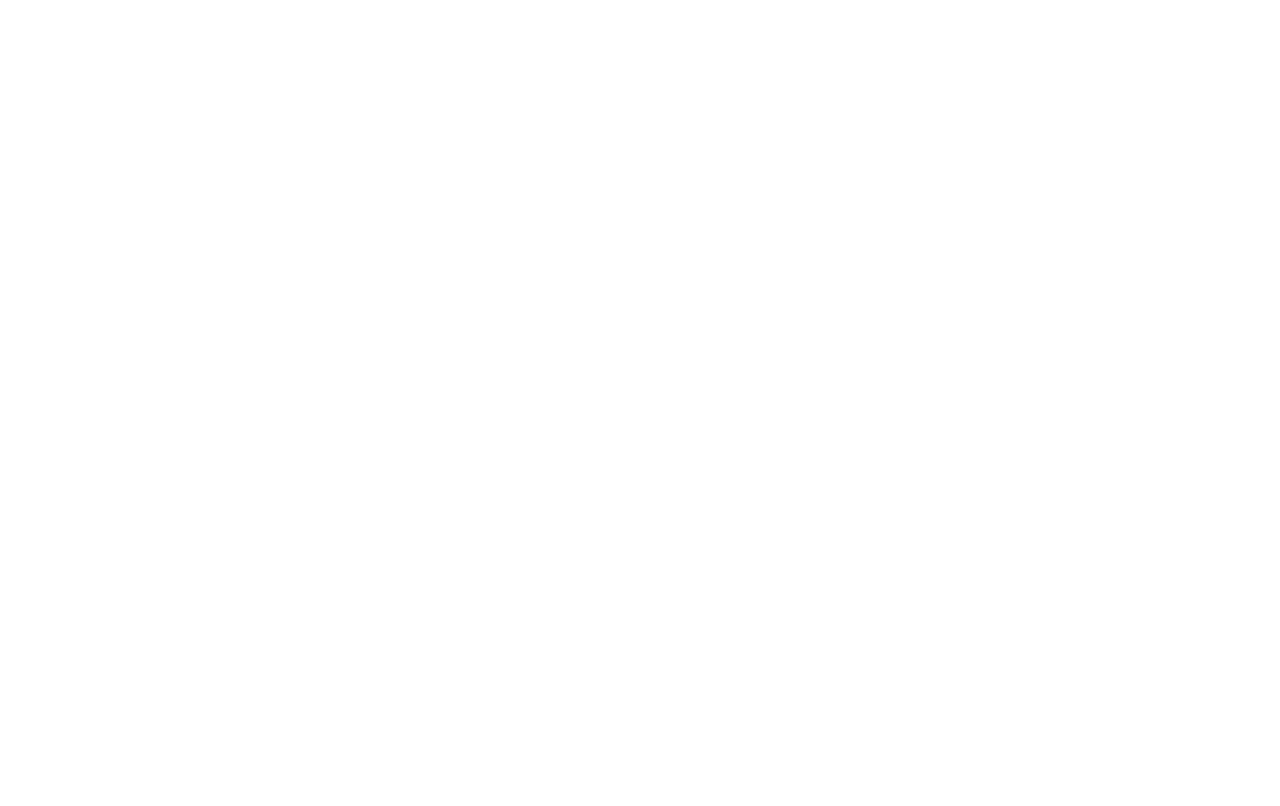
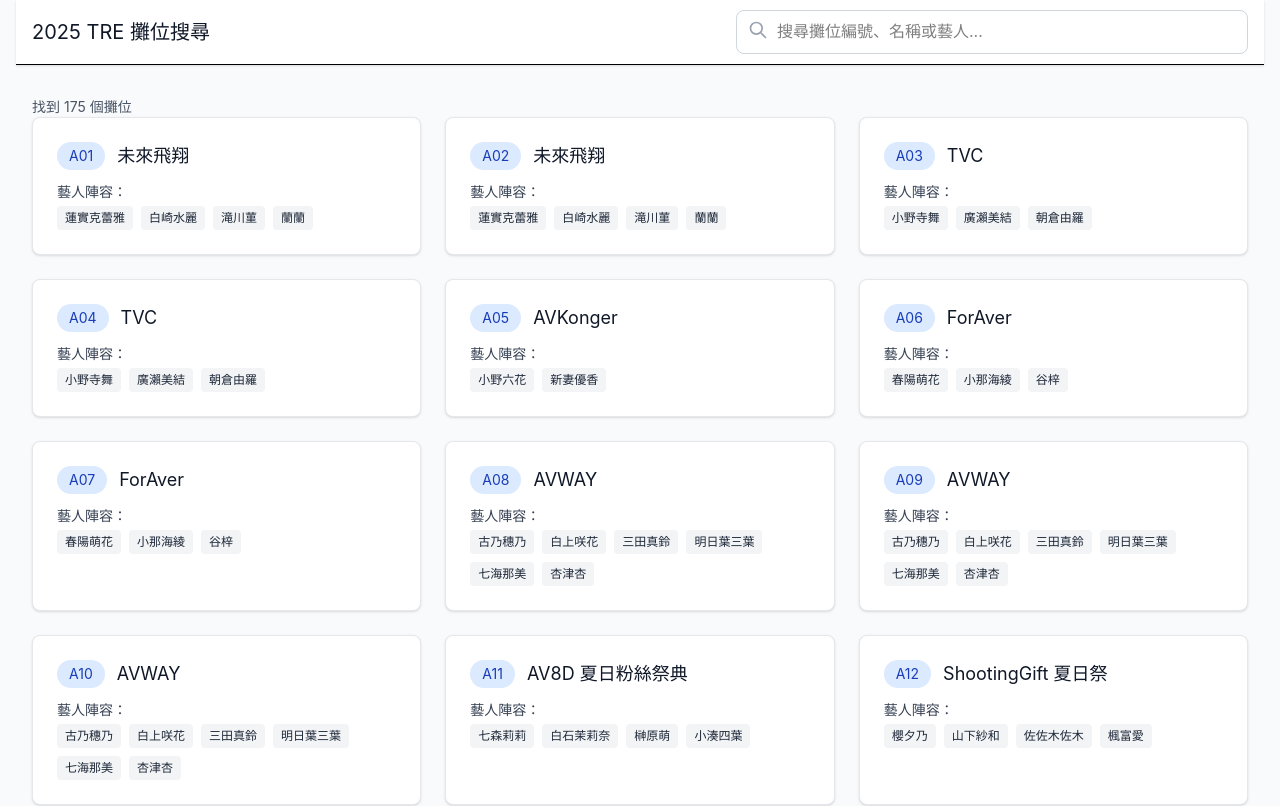
Before and after one commit to kakahikari/2025-tre-helper, a Vue app: page / in a window 1280 px wide. Shown: the top 806 px of the page. Built offline with nearby package versions, Linux system fonts and the light colour scheme.

Commit message:
feat: 搜尋功能+版面

```diff
--- a/src/App.vue
+++ b/src/App.vue
@@ -1,6 +1,85 @@
-<script setup lang="ts"></script>
+<script setup lang="ts">
+import { ref, computed } from 'vue'
+import type { Booth } from '@/types/booth'
+import boothsData from '@/data/booths.json'
+import BoothCard from '@/components/BoothCard.vue'
+
+const booths = ref<Booth[]>(boothsData)
+const searchQuery = ref('')
+
+const filteredBooths = computed(() => {
+  if (!searchQuery.value.trim()) {
+    return booths.value
+  }
+
+  const query = searchQuery.value.toLowerCase().trim()
+
+  return booths.value.filter(booth => {
+    return (
+      booth.id.toLowerCase().includes(query) ||
+      booth.name.toLowerCase().includes(query) ||
+      booth.performers.some(performer => performer.toLowerCase().includes(query))
+    )
+  })
+})
+</script>
 
 <template>
-  <header></header>
-  <main></main>
+  <div class="min-h-screen bg-gray-50">
+    <div class="max-w-7xl mx-auto px-4">
+      <!-- Header with Search -->
+      <header class="bg-white shadow-sm border-b">
+        <div class="sm:px-2 lg:px-4">
+          <div class="flex items-center justify-between h-16">
+            <h1 class="text-xl font-semibold text-gray-900">2025 TRE 攤位搜尋</h1>
+            <div class="flex-1 max-w-lg mx-8">
+              <div class="relative">
+                <input
+                  v-model="searchQuery"
+                  type="text"
+                  placeholder="搜尋攤位編號、名稱或藝人..."
+                  class="w-full pl-10 pr-4 py-2 border border-gray-300 rounded-lg focus:ring-2 focus:ring-blue-500 focus:border-blue-500 outline-none"
+                />
+                <svg
+                  class="absolute left-3 top-2.5 h-5 w-5 text-gray-400"
+                  fill="none"
+                  stroke="currentColor"
+                  viewBox="0 0 24 24"
+                >
+                  <path
+                    stroke-linecap="round"
+                    stroke-linejoin="round"
+                    stroke-width="2"
+                    d="M21 21l-6-6m2-5a7 7 0 11-14 0 7 7 0 0114 0z"
+                  />
+                </svg>
+              </div>
+            </div>
+          </div>
+        </div>
+      </header>
+
+      <!-- Main Content -->
+      <main class="sm:px-2 lg:px-4 py-8">
+        <!-- Search Results Info -->
+        <div class="mb-6">
+          <p class="text-sm text-gray-600">
+            找到 {{ filteredBooths.length }} 個攤位
+            <span v-if="searchQuery.trim()" class="ml-2"> 搜尋「{{ searchQuery }}」 </span>
+          </p>
+        </div>
+
+        <!-- Booth Grid -->
+        <div class="grid grid-cols-1 md:grid-cols-2 lg:grid-cols-3 gap-6">
+          <BoothCard v-for="booth in filteredBooths" :key="booth.id" :booth="booth" />
+        </div>
+
+        <!-- No Results -->
+        <div v-if="filteredBooths.length === 0" class="text-center py-12">
+          <h3 class="mt-2 text-sm font-medium text-gray-900">找不到符合的攤位</h3>
+          <p class="mt-1 text-sm text-gray-500">請嘗試其他搜尋關鍵字</p>
+        </div>
+      </main>
+    </div>
+  </div>
 </template>
--- a/src/assets/main.css
+++ b/src/assets/main.css
@@ -1,36 +1,2 @@
 @import 'tailwindcss';
 @import './base.css';
-
-#app {
-  max-width: 1280px;
-  margin: 0 auto;
-  padding: 2rem;
-  font-weight: normal;
-}
-
-a,
-.green {
-  text-decoration: none;
-  color: hsla(160, 100%, 37%, 1);
-  transition: 0.4s;
-  padding: 3px;
-}
-
-@media (hover: hover) {
-  a:hover {
-    background-color: hsla(160, 100%, 37%, 0.2);
-  }
-}
-
-@media (min-width: 1024px) {
-  body {
-    display: flex;
-    place-items: center;
-  }
-
-  #app {
-    display: grid;
-    grid-template-columns: 1fr 1fr;
-    padding: 0 2rem;
-  }
-}
--- /dev/null
+++ b/src/components/BoothCard.vue
@@ -0,0 +1,43 @@
+<script setup lang="ts">
+import type { Booth } from '@/types/booth'
+
+interface Props {
+  booth: Booth
+}
+
+defineProps<Props>()
+</script>
+
+<template>
+  <div
+    class="bg-white rounded-lg shadow-sm border border-gray-200 hover:shadow-md transition-shadow duration-200"
+  >
+    <div class="p-6 flex flex-col gap-3">
+      <div class="flex items-center mb-3 gap-3">
+        <span
+          class="inline-flex items-center px-3 py-1 rounded-full text-sm font-medium bg-blue-100 text-blue-800"
+        >
+          {{ booth.id }}
+        </span>
+        <h3 class="text-lg font-semibold text-gray-900 mb-3">
+          {{ booth.name }}
+        </h3>
+      </div>
+
+      <!-- Performers -->
+      <div class="space-y-2">
+        <h4 class="text-sm font-medium text-gray-700 !mb-1">藝人陣容：</h4>
+        <div v-if="booth.performers.length > 0" class="flex flex-wrap gap-2">
+          <span
+            v-for="performer in booth.performers"
+            :key="performer"
+            class="inline-flex items-center px-2 py-1 rounded text-xs font-medium bg-gray-100 text-gray-800"
+          >
+            {{ performer }}
+          </span>
+        </div>
+        <div v-else class="text-sm text-gray-500">尚未公布</div>
+      </div>
+    </div>
+  </div>
+</template>
```
Also changed, not shown: .claude/settings.json.
